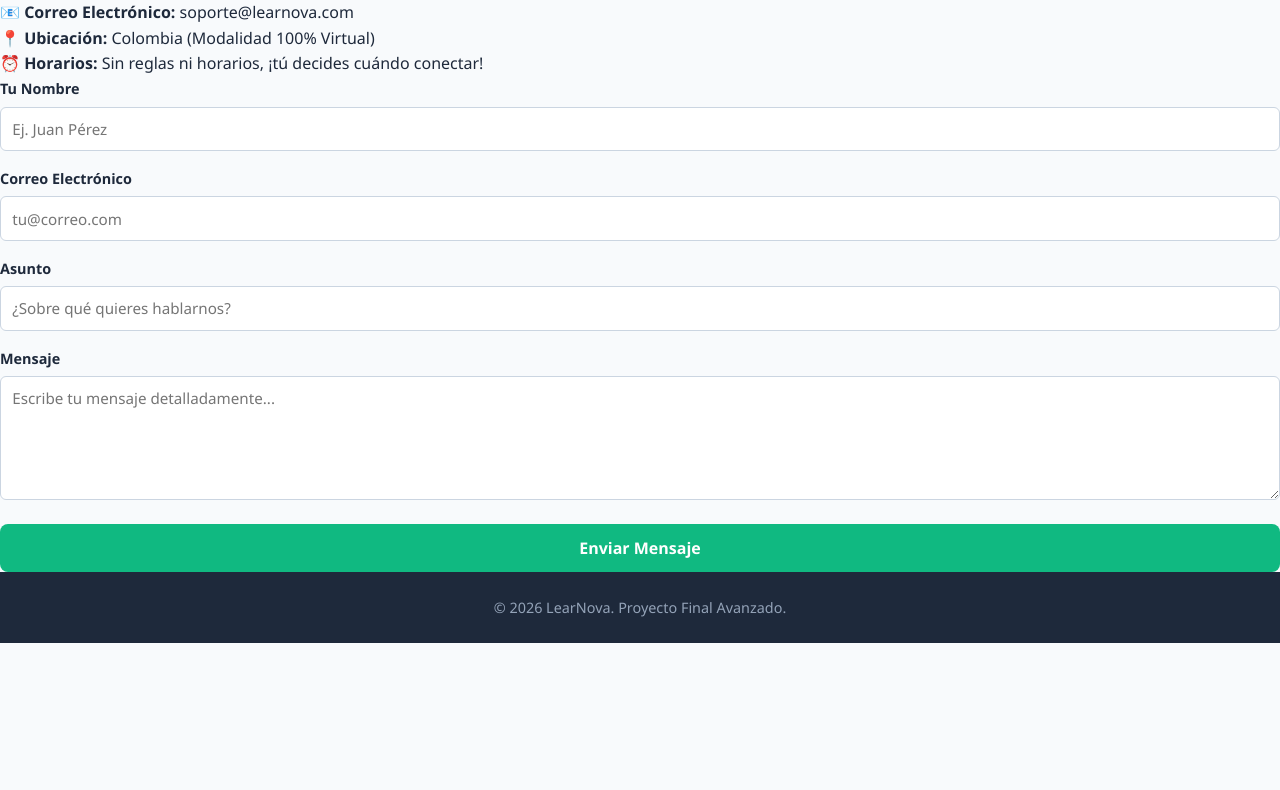
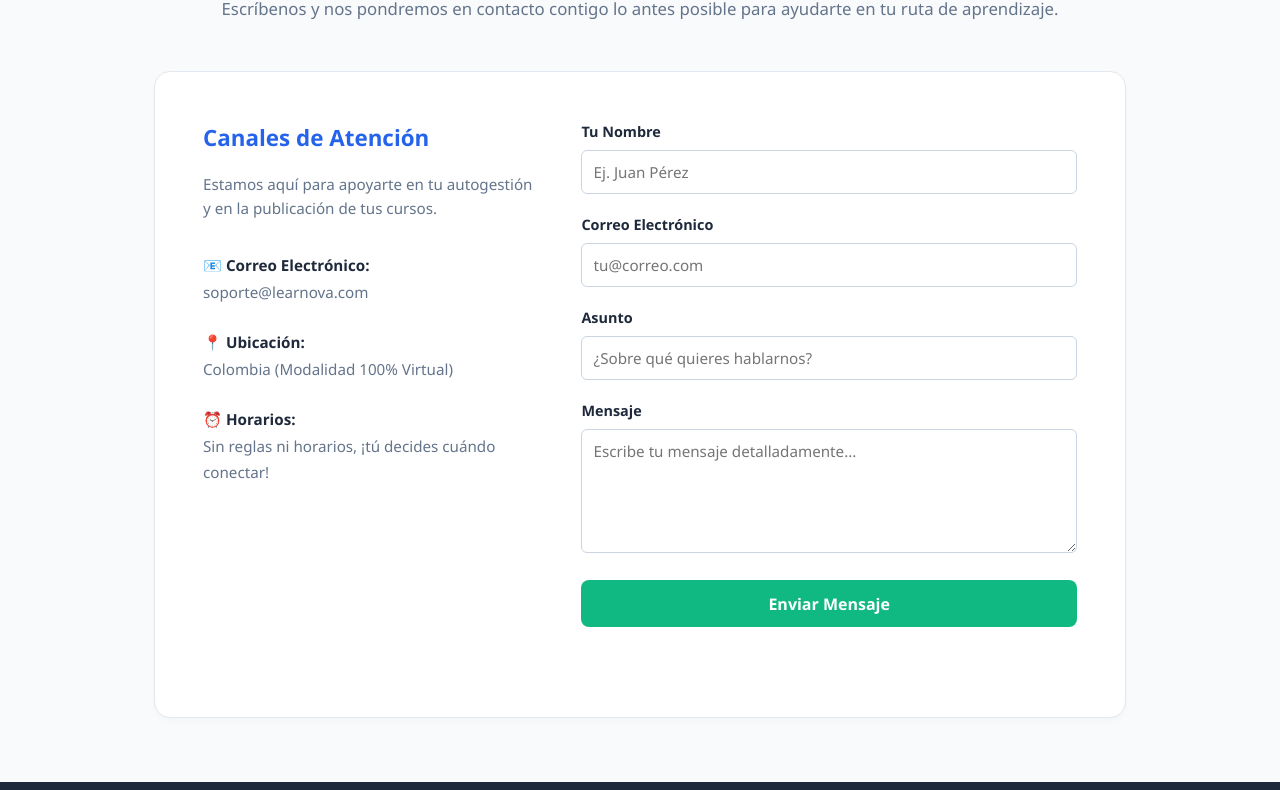
Before and after one commit to Jodeisson/Proyecto-LearNova, a plain HTML site: page LearNova/contact.html in a window 1280 px wide. Shown: the part 214-1004 px from the top of the page. Before the commit the page ends 857 px from the top, so only its background shows below. Drawn offline with Linux system fonts and the light colour scheme.

Commit message:
Login - HTML

```diff
--- a/LearNova/assets/css/style.css
+++ b/LearNova/assets/css/style.css
@@ -534,3 +534,100 @@ nav a.active-link {
     cursor: pointer;
     font-size: 1rem;
 }
+
+/* Formulario --------------------------------------------------------------------------------------------------------------------------------------------*/
+
+/* Contenedor de Contacto */
+.contact-container {
+    padding: 4rem 5%;
+    max-width: 1100px;
+    margin: 0 auto;
+    width: 100%;
+}
+
+.contact-header {
+    text-align: center;
+    margin-bottom: 3rem;
+}
+
+.contact-header h1 {
+    font-size: 2.2rem;
+    color: #1E293B;
+    margin-bottom: 0.5rem;
+}
+
+.contact-header p {
+    color: #64748B;
+    font-size: 1.05rem;
+}
+
+/* Cuadrícula de información y formulario */
+.contact-grid {
+    display: grid;
+    grid-template-columns: 1fr 1.5fr;
+    gap: 3rem;
+    background: white;
+    padding: 3rem;
+    border-radius: 16px;
+    border: 1px solid #E2E8F0;
+    box-shadow: 0 4px 6px rgba(0, 0, 0, 0.02);
+}
+
+.contact-info h3 {
+    color: #2563EB;
+    font-size: 1.4rem;
+    margin-bottom: 1rem;
+}
+
+.contact-info p {
+    color: #64748B;
+    font-size: 0.95rem;
+    margin-bottom: 2rem;
+}
+
+.info-item {
+    margin-bottom: 1.5rem;
+}
+
+.info-item strong {
+    display: block;
+    color: #1E293B;
+    font-size: 0.95rem;
+    margin-bottom: 0.2rem;
+}
+
+.info-item span {
+    color: #64748B;
+    font-size: 0.95rem;
+}
+
+/* Estilos del Formulario */
+.contact-form .form-group {
+    margin-bottom: 1.2rem;
+}
+
+.form-status {
+    margin-top: 1rem;
+    padding: 0.8rem;
+    border-radius: 6px;
+    font-size: 0.9rem;
+    text-align: center;
+}
+
+.form-status.success {
+    background-color: #D1FAE5;
+    color: #065F46;
+}
+
+.form-status.error {
+    background-color: #FEE2E2;
+    color: #991B1B;
+}
+
+/* Responsividad para la página de contacto */
+@media (max-width: 768px) {
+    .contact-grid {
+        grid-template-columns: 1fr;
+        padding: 1.5rem;
+    }
+}
--- a/LearNova/contact.html
+++ b/LearNova/contact.html
@@ -10,7 +10,7 @@
     <!-- Barra de Navegación -->
     <header>
         <div class="logo-container">
-            <img src="assets/img/logo.png" alt="LearNova Logo" class="logo-img" onerror="this.style.display='none'">
+            <img src="assets/img/Logo-LearNova.png" alt="LearNova Logo" class="logo-img" onerror="this.style.display='none'">
             <div class="logo">Lear<span>Nova</span></div>
         </div>
         <nav>
@@ -49,8 +49,7 @@
             </div>
 
             <!-- Formulario Real -->
-            <!-- NOTA: Para que funcione en internet, puedes cambiar la URL de action por tu propio ID de Formspree (ej. https://formspree.io/f/tuid) -->
-            <form id="contact-form" class="contact-form" action="https://formspree.io/f/tu-formulario-id" method="POST">
+            <form id="contact-form" class="contact-form" name="contacto-learnova" method="POST" data-netlify="true">
                 <div class="form-group">
                     <label for="name">Tu Nombre</label>
                     <input type="text" id="name" name="name" required placeholder="Ej. Juan Pérez">
```
Also changed, not shown: LearNova/admin/login.html (added, +36 -0 lines), LearNova/admin/panel.html (added).
